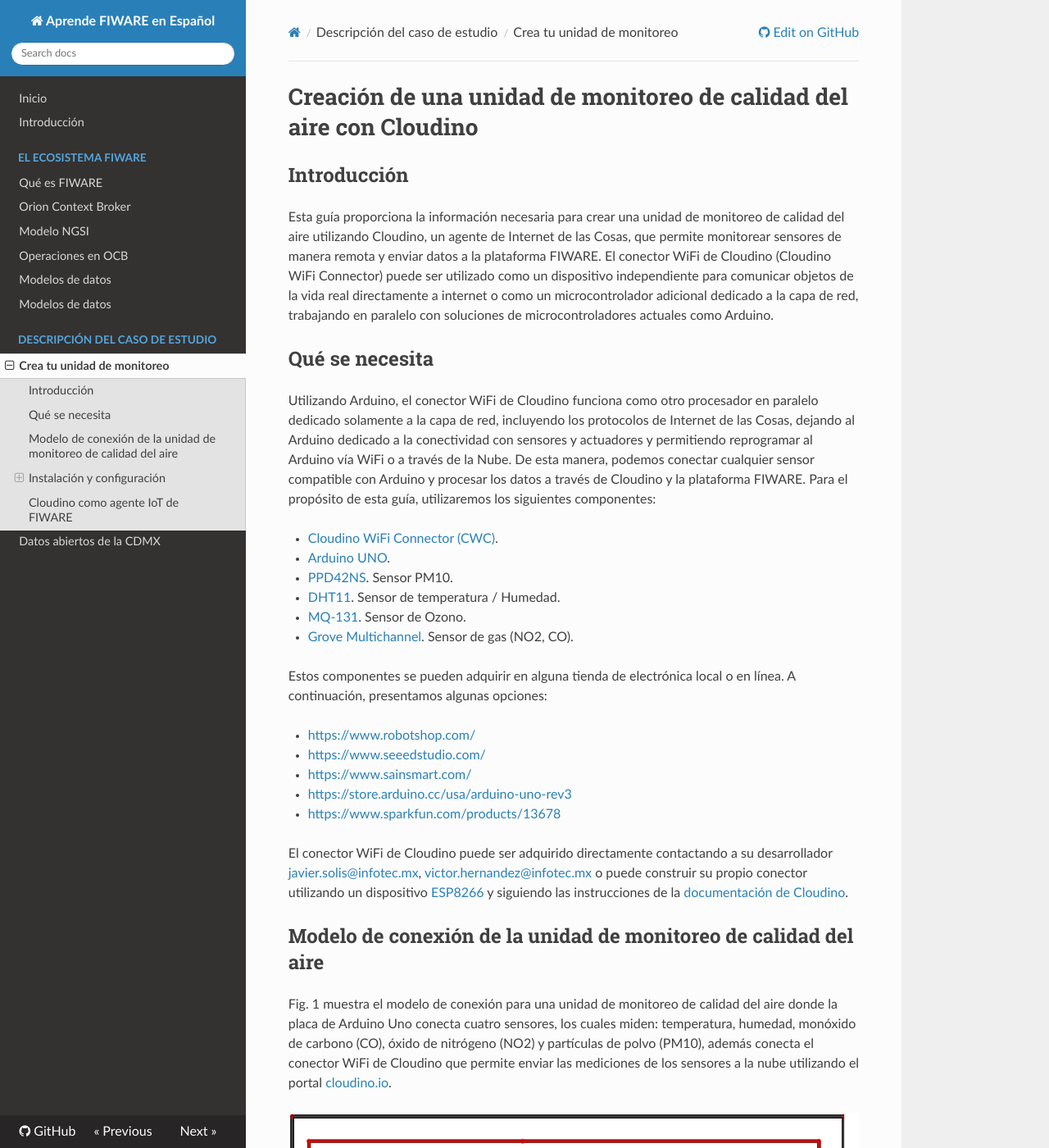
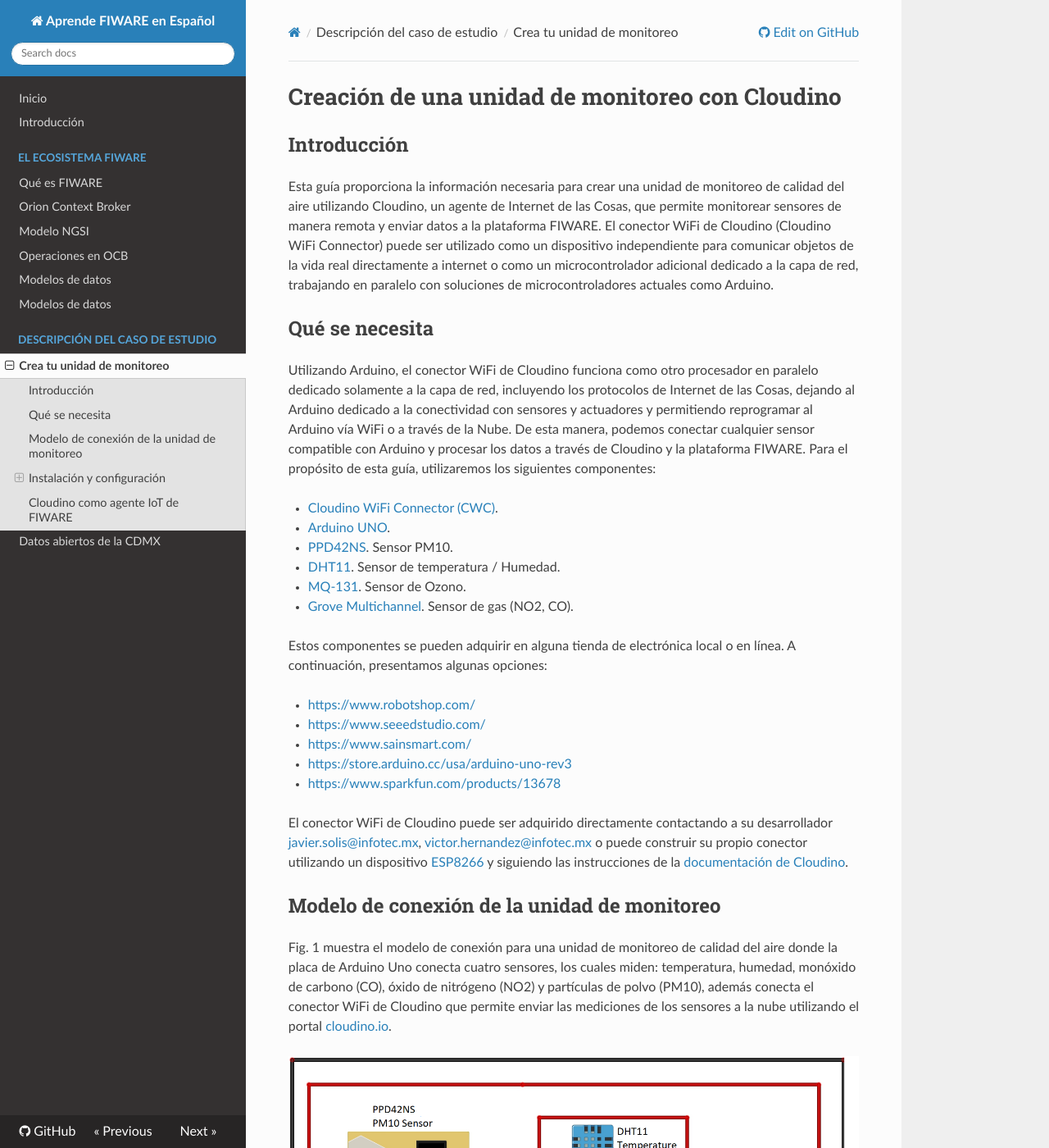
Before and after one commit to smartsdkInfotec/FIWARE_Training, an MkDocs documentation site: the page built from docs/sensores/cloudino.md, in a window 1280 px wide and 1400 px high. Shown: the whole window at 82% size. Built offline with MkDocs 1.6.1, drawn with Linux system fonts in a browser that asks for light colours; nearby versions of some CDN libraries; comment, search, counter and statistics services are not loaded; old or Windows-style settings are respelled for this version of MkDocs.

Commit message:
Update cloudino.md

```diff
--- a/docs/sensores/cloudino.md
+++ b/docs/sensores/cloudino.md
@@ -1,4 +1,4 @@
-# Creación de una unidad de monitoreo de calidad del aire con Cloudino
+# Creación de una unidad de monitoreo con Cloudino
 
 ## Introducción
 
@@ -34,7 +34,7 @@
 o puede construir su propio conector utilizando un dispositivo [ESP8266](https://www.sparkfun.com/products/13678)
 y siguiendo las instrucciones de la [documentación de Cloudino](https://github.com/Cloudino/Cloudino-Doc/wiki/Make-your-first-Cloudino).
 
-## Modelo de conexión de la unidad de monitoreo de calidad del aire
+## Modelo de conexión de la unidad de monitoreo
 
 Fig. 1 muestra el modelo de conexión para una unidad de monitoreo de calidad del aire donde la placa de Arduino Uno conecta cuatro sensores, los cuales miden: temperatura, humedad, monóxido de carbono (CO), óxido de nitrógeno (NO2) y partículas de polvo (PM10), además conecta el conector WiFi de Cloudino que permite enviar las mediciones de los sensores a la nube utilizando el portal
 [cloudino.io](http://cloudino.io/).
```
